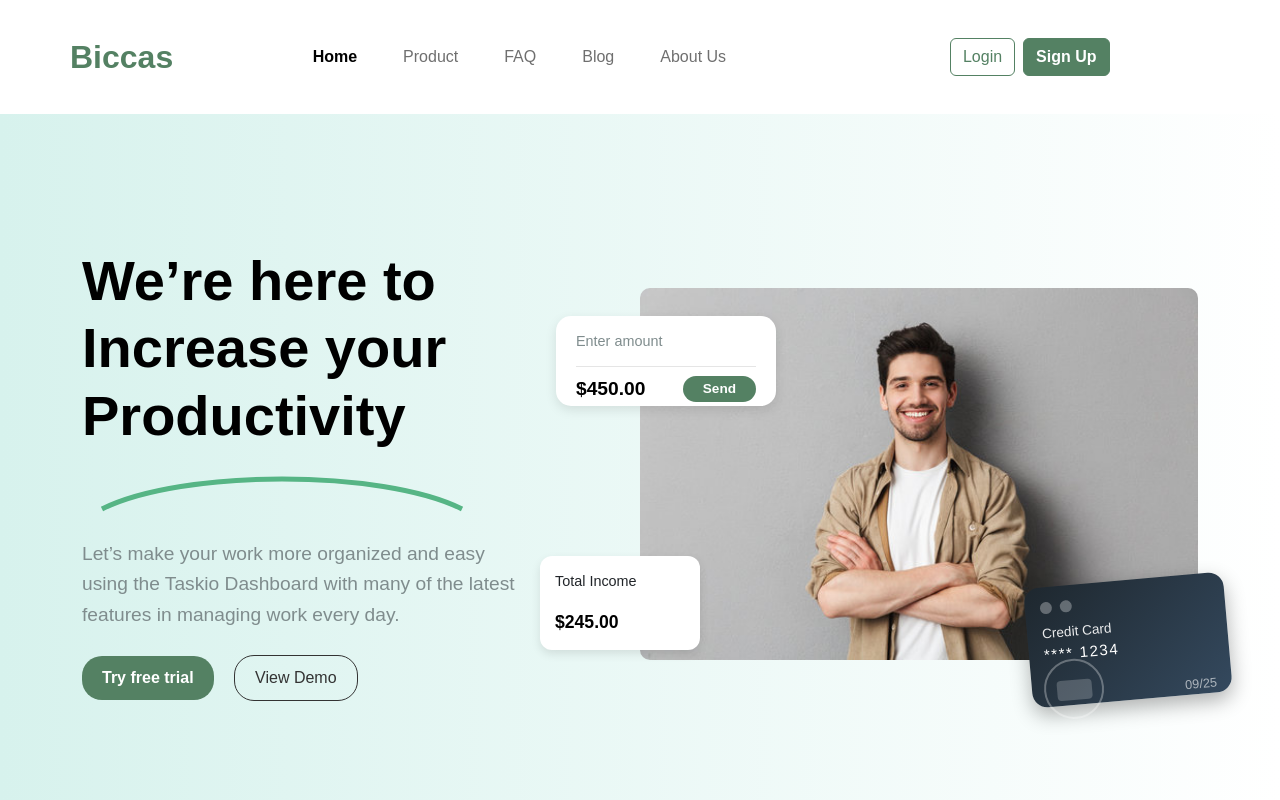
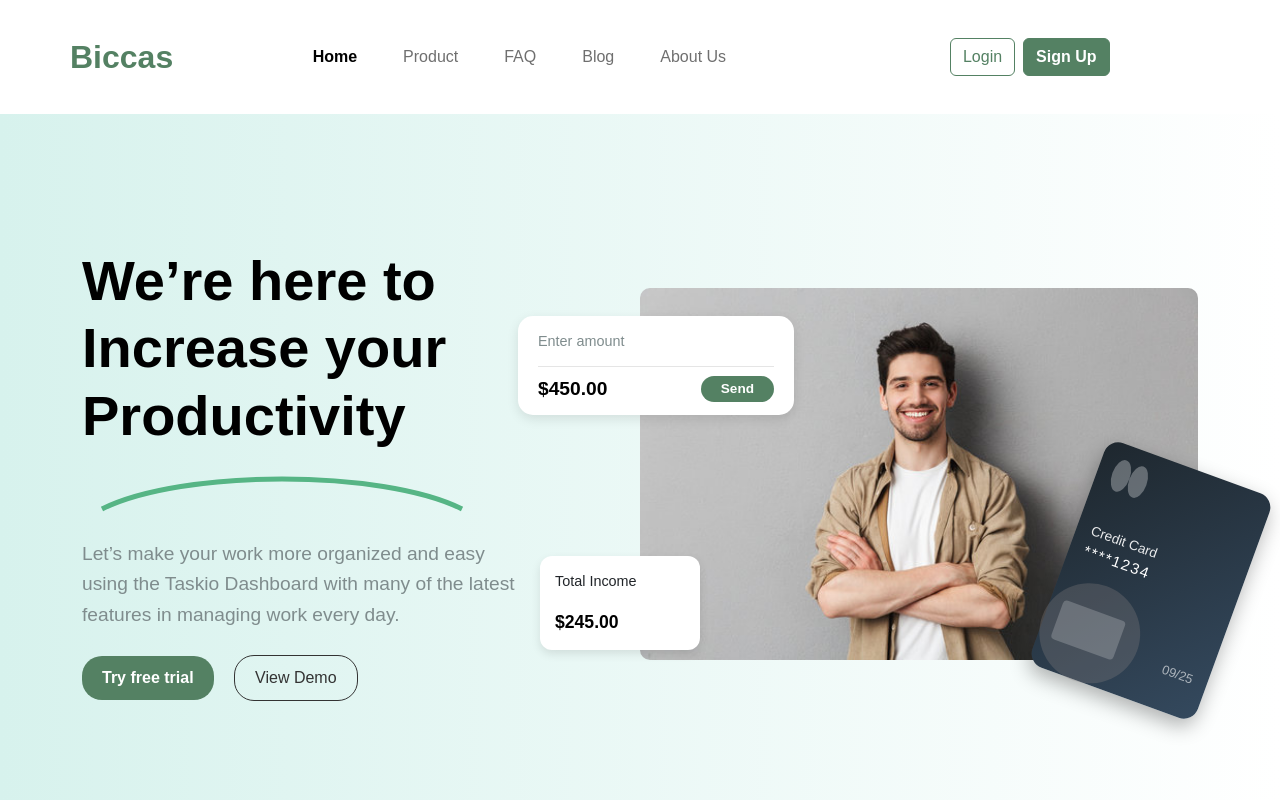
Before and after one commit to Webhusn/personal-portfolio.io, a plain HTML site: page Work/Work/index.html in a window 1280 px wide. Shown: the top 800 px of the page. Drawn offline with nearby package versions, Linux system fonts and the light colour scheme.

Commit message:
Add files via upload

```diff
--- a/Work/Work/style.css
+++ b/Work/Work/style.css
@@ -188,14 +188,15 @@ body {
 .card-1 {
     position: absolute;
     top: 28px;
-    left: -84px;/* Horizontal positioning */
-    width: 220px; /* Width matches the original reference */
-    height: 90px; /* Height adjusted for proportions */
+    left: -122px;
+    width: 276px;
+    height: 99px;
     background: white;
-    border-radius: 15px; /* Smooth rounded corners */
-    box-shadow: 0 4px 12px rgba(0, 0, 0, 0.1); /* Subtle shadow */
-    padding: 15px 20px; /* Inner spacing for content */
-    display: flex;
+    border-radius: 15px;
+    box-shadow: 0 4px 12px rgba(0, 0, 0, 0.1);
+    padding: 15px 20px;
+    display: flex
+;
     flex-direction: column;
     justify-content: space-between;
 }
@@ -252,33 +253,35 @@ body {
     color: #000;
 }
 /* Card Container */
+
 .card-3 {
     position: absolute;
     bottom: -40px;
-    right: -30px;
-    width: 200px; /* Adjusted card width */
-    height: 120px; /* Adjusted card height */
-    background: linear-gradient(135deg, #1e272e, #34495e); /* Dark gradient for credit card */
+    right: -41px;
+    width: 176px;
+    height: 239px;
+    background: linear-gradient(135deg, #1e272e, #34495e);
     color: white;
     border-radius: 15px;
     padding: 15px;
-    display: flex;
+    display: flex
+;
     flex-direction: column;
     justify-content: space-between;
     box-shadow: 0 8px 20px rgba(0, 0, 0, 0.3);
-    transform: rotate(-5deg);
+    transform: rotate(20deg);
 }
 
 /* Circles for the card design */
 .card-circles {
     display: flex;
-    gap: 8px;
-    margin-bottom: 10px;
+    gap: 0px;
+    margin-bottom: 35px;
 }
 
 .card-circles .circle {
-    width: 12px;
-    height: 12px;
+    width: 18px;
+    height: 33px;
     background: rgba(255, 255, 255, 0.3);
     border-radius: 50%;
 }
@@ -294,7 +297,7 @@ body {
 .card-number {
     display: flex;
     justify-content: flex-start;
-    gap: 6px;
+    gap: 0px;
     font-size: 0.95rem;
     letter-spacing: 1.5px;
     margin-bottom: 10px;
@@ -309,27 +312,26 @@ body {
     margin: 5px 0;
 }
 
+
 .card-chip {
-    width: 35px;
-    height: 20px;
+    width: 66px;
+    height: 41px;
     background: rgba(255, 255, 255, 0.2);
     border-radius: 4px;
     position: absolute;
-    left: 10px; /* Keep chip closer to the left side */
-    top: 0px; /* Adjusted to align with the top of the card */
+    left: -2px;
+    top: 26px;
 }
-
 /* Circular Highlight for Chip */
 .chip-circle {
     position: absolute;
-    width: 60px; /* Smaller circle for better alignment */
-    height: 60px;
+    width: 101px;
+    height: 100px;
     border-radius: 50%;
-    border: 2px solid rgba(255, 255, 255, 0.3);
-    left: -3px;
-    top: -21px; /* Adjust circle to surround the chip */
+    background: rgba(135, 131, 131, 0.3);
+    left: -17px;
+    top: -1px;
 }
-
 /* Expiry Date */
 .expiry {
     font-size: 0.8rem;
```
